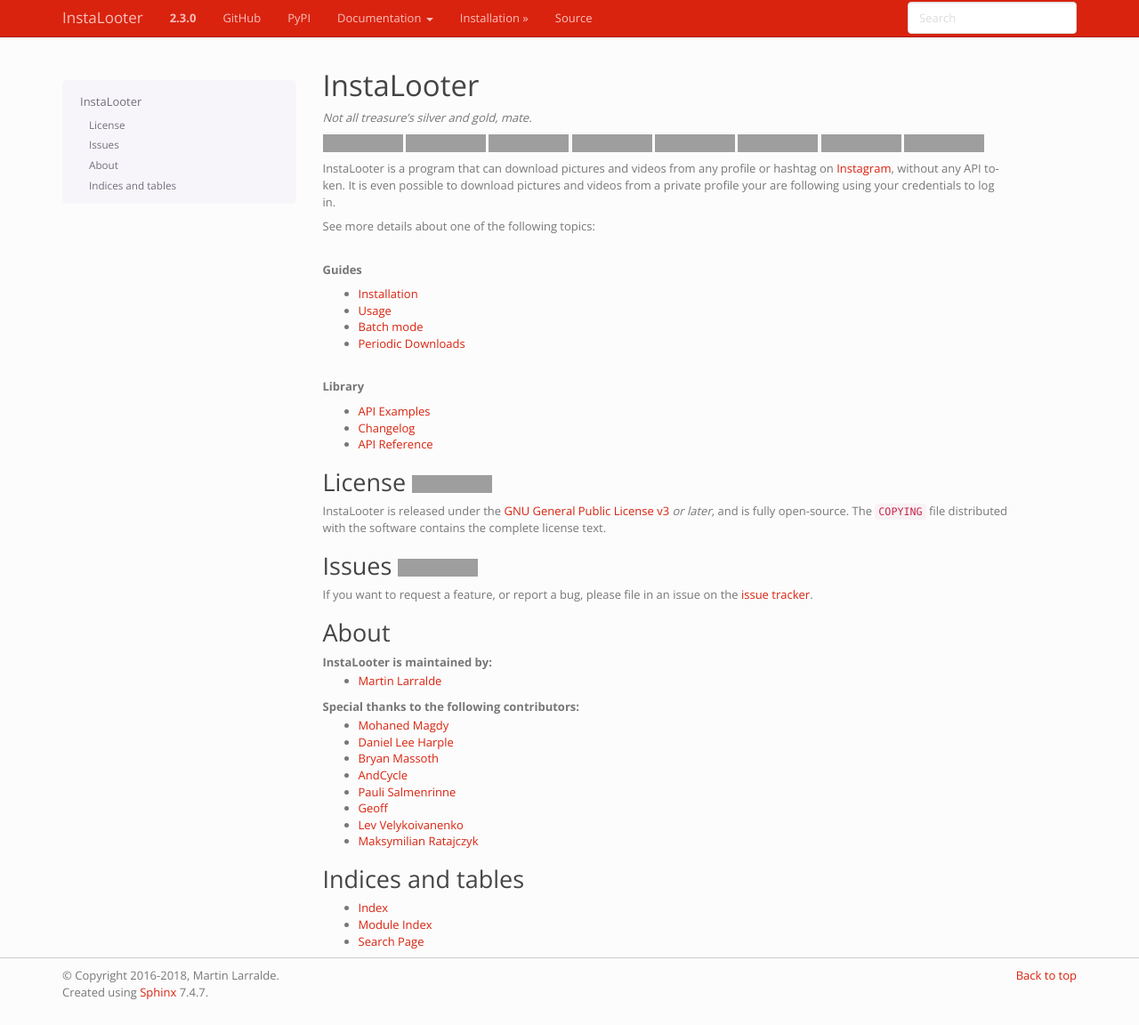
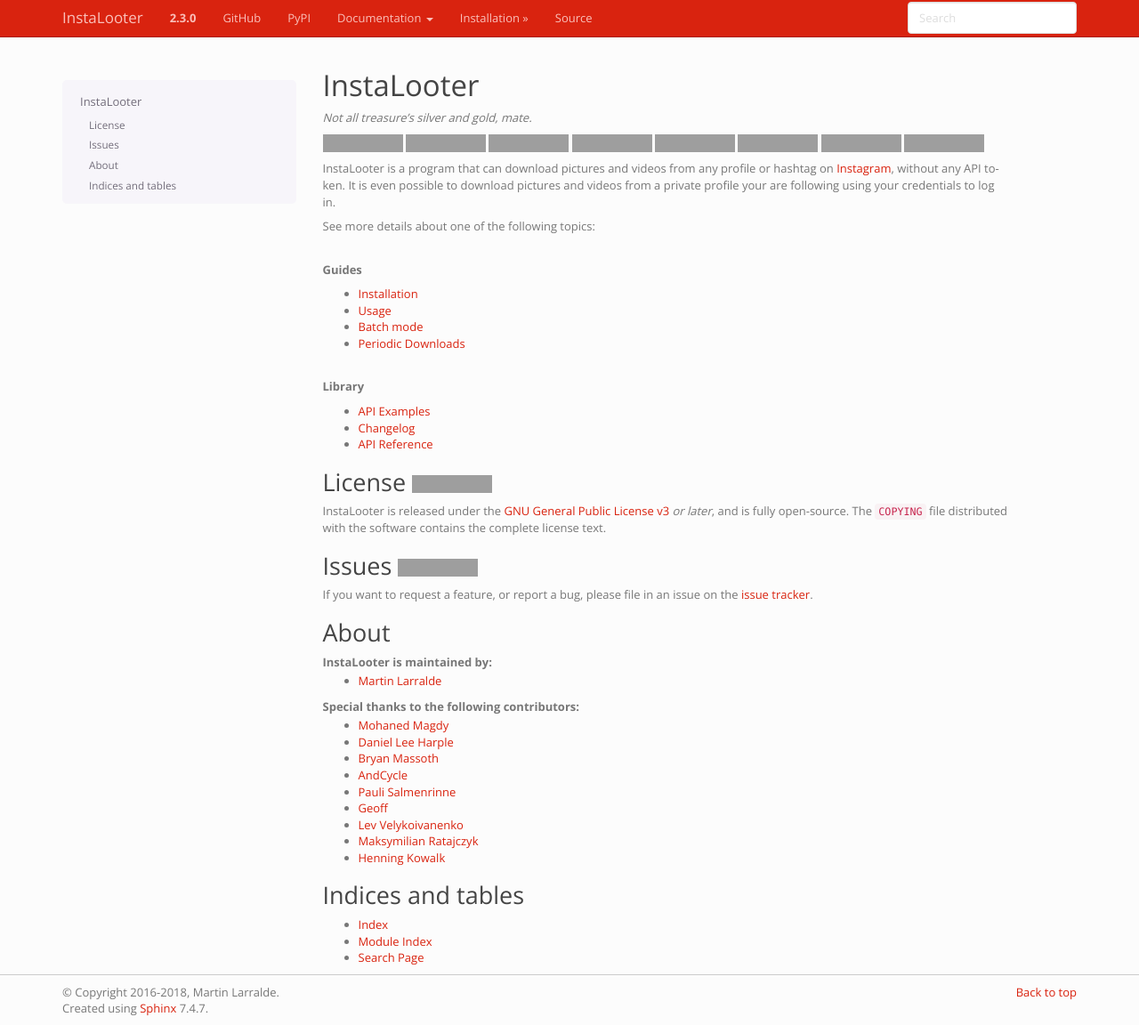
Before and after one commit to althonos/InstaLooter, a Sphinx documentation site: the page built from docs/source/index.rst, in a window 1280 px wide and 1152 px high, cut to the strip 0-1152 px from the top of the window. Shown: the whole strip at 89% size. Built offline with Sphinx 7.4.7, drawn with Linux system fonts in a browser that asks for light colours; the version number is read from the project's files by our own code; grey boxes are pictures that could not be loaded.

Commit message:
Add @Henning-K to the contributors in `docs/source/index.rst`

```diff
--- a/docs/source/index.rst
+++ b/docs/source/index.rst
@@ -63,6 +63,7 @@ Special thanks to the following contributors:
   * `Geoff <https://github.com/gffde3>`_
   * `Lev Velykoivanenko <https://github.com/AbysmalBiscuit>`_
   * `Maksymilian Ratajczyk <https://github.com/mratajczyk>`_
+  * `Henning Kowalk <https://github.com/Henning-K>`_
 
 Indices and tables
 ------------------
```
